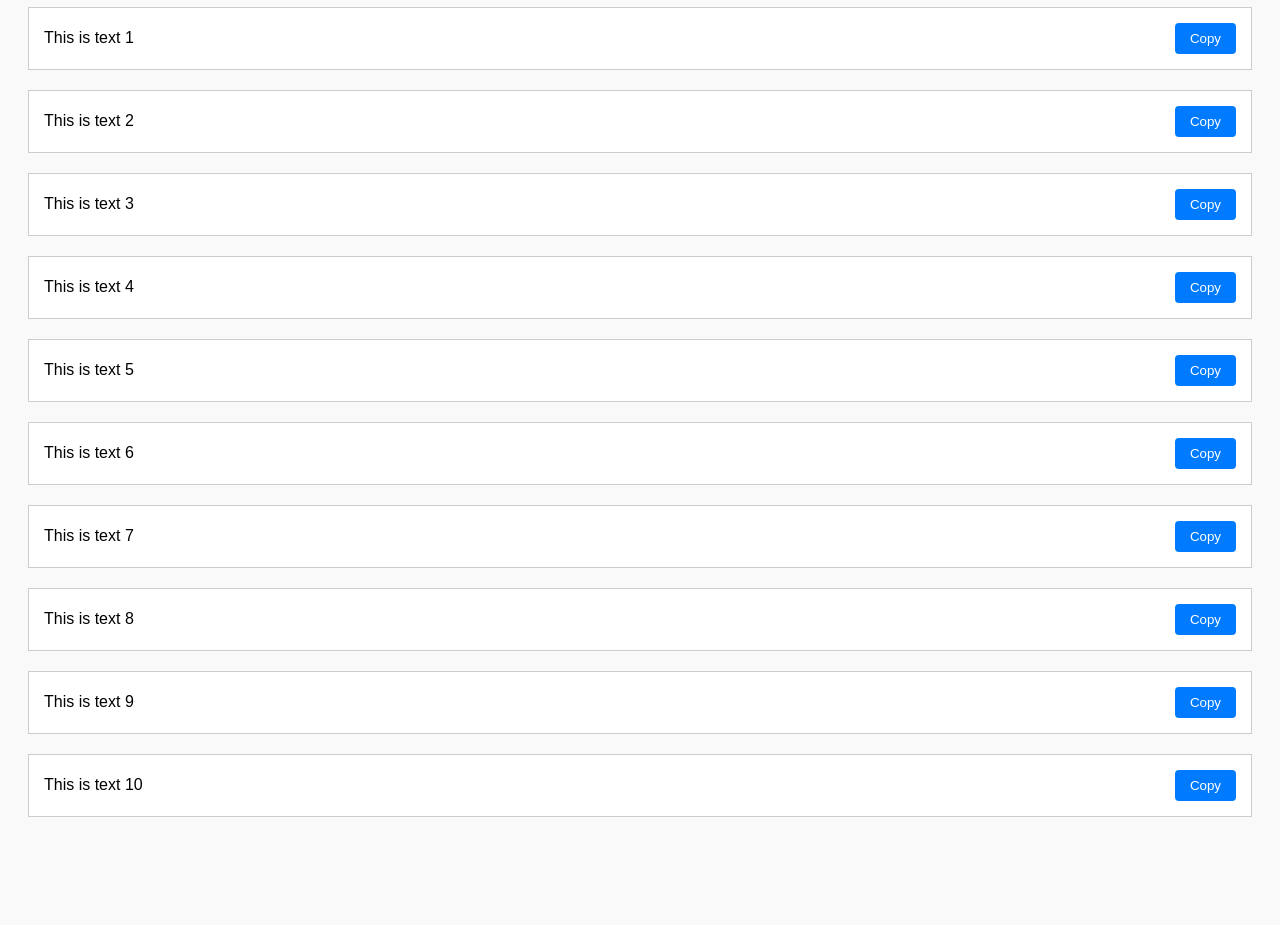
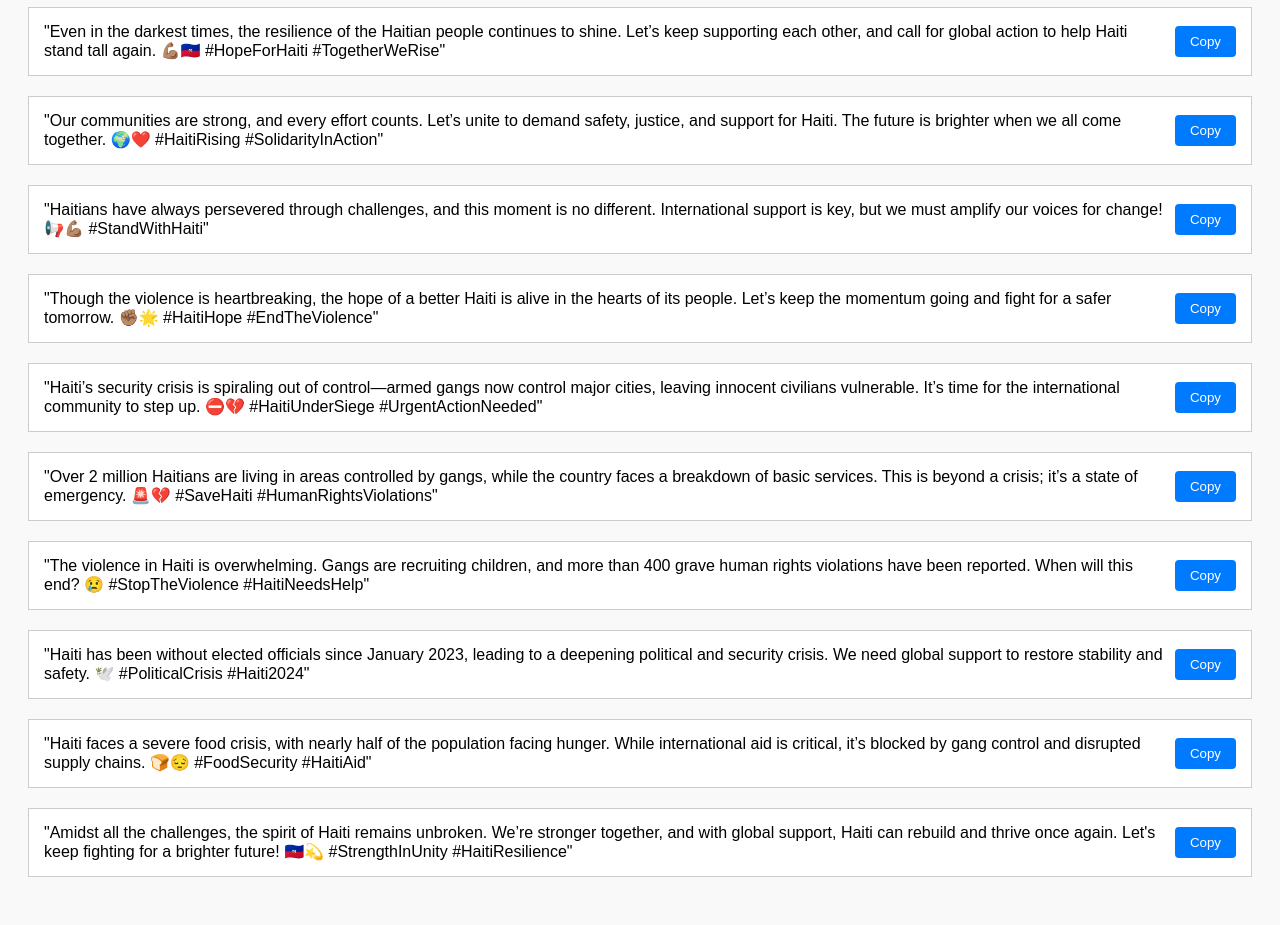
Before and after one commit to Erntissen/Haiti-comments-Amnesty, a plain HTML site: page index.html in a window 1280 px wide. Shown: the part 101-1026 px from the top of the page. Before the commit the page ends 966 px from the top, so only its background shows below. Drawn offline with Linux system fonts and the light colour scheme.

Commit message:
Update index.html

```diff
--- a/index.html
+++ b/index.html
@@ -36,55 +36,55 @@
     </style>
 </head>
 <body>
-    <h1>Text Copy Website</h1>
+    <h1>SHOW YOUR SUPPORT FOR HAITI!!!!!<3</h1>
 
     <div class="text-container">
-        <div class="text-content" id="text1">This is text 1</div>
+        <div class="text-content" id="text1">"Even in the darkest times, the resilience of the Haitian people continues to shine. Let’s keep supporting each other, and call for global action to help Haiti stand tall again. 💪🏽🇭🇹 #HopeForHaiti #TogetherWeRise"</div>
         <button class="copy-btn" id="copy1">Copy</button>
     </div>
 
     <div class="text-container">
-        <div class="text-content" id="text2">This is text 2</div>
+        <div class="text-content" id="text2">"Our communities are strong, and every effort counts. Let’s unite to demand safety, justice, and support for Haiti. The future is brighter when we all come together. 🌍❤️ #HaitiRising #SolidarityInAction"</div>
         <button class="copy-btn" id="copy2">Copy</button>
     </div>
 
     <div class="text-container">
-        <div class="text-content" id="text3">This is text 3</div>
+        <div class="text-content" id="text3">"Haitians have always persevered through challenges, and this moment is no different. International support is key, but we must amplify our voices for change! 📢💪🏽 #StandWithHaiti"</div>
         <button class="copy-btn" id="copy3">Copy</button>
     </div>
 
     <div class="text-container">
-        <div class="text-content" id="text4">This is text 4</div>
+        <div class="text-content" id="text4">"Though the violence is heartbreaking, the hope of a better Haiti is alive in the hearts of its people. Let’s keep the momentum going and fight for a safer tomorrow. ✊🏽🌟 #HaitiHope #EndTheViolence"</div>
         <button class="copy-btn" id="copy4">Copy</button>
     </div>
 
     <div class="text-container">
-        <div class="text-content" id="text5">This is text 5</div>
+        <div class="text-content" id="text5">"Haiti’s security crisis is spiraling out of control—armed gangs now control major cities, leaving innocent civilians vulnerable. It’s time for the international community to step up. ⛔💔 #HaitiUnderSiege #UrgentActionNeeded"</div>
         <button class="copy-btn" id="copy5">Copy</button>
     </div>
 
     <div class="text-container">
-        <div class="text-content" id="text6">This is text 6</div>
+        <div class="text-content" id="text6">"Over 2 million Haitians are living in areas controlled by gangs, while the country faces a breakdown of basic services. This is beyond a crisis; it’s a state of emergency. 🚨💔 #SaveHaiti #HumanRightsViolations"</div>
         <button class="copy-btn" id="copy6">Copy</button>
     </div>
 
     <div class="text-container">
-        <div class="text-content" id="text7">This is text 7</div>
+        <div class="text-content" id="text7">"The violence in Haiti is overwhelming. Gangs are recruiting children, and more than 400 grave human rights violations have been reported. When will this end? 😢 #StopTheViolence #HaitiNeedsHelp"</div>
         <button class="copy-btn" id="copy7">Copy</button>
     </div>
 
     <div class="text-container">
-        <div class="text-content" id="text8">This is text 8</div>
+        <div class="text-content" id="text8">"Haiti has been without elected officials since January 2023, leading to a deepening political and security crisis. We need global support to restore stability and safety. 🕊️ #PoliticalCrisis #Haiti2024"</div>
         <button class="copy-btn" id="copy8">Copy</button>
     </div>
 
     <div class="text-container">
-        <div class="text-content" id="text9">This is text 9</div>
+        <div class="text-content" id="text9">"Haiti faces a severe food crisis, with nearly half of the population facing hunger. While international aid is critical, it’s blocked by gang control and disrupted supply chains. 🍞😔 #FoodSecurity #HaitiAid"</div>
         <button class="copy-btn" id="copy9">Copy</button>
     </div>
 
     <div class="text-container">
-        <div class="text-content" id="text10">This is text 10</div>
+        <div class="text-content" id="text10">"Amidst all the challenges, the spirit of Haiti remains unbroken. We’re stronger together, and with global support, Haiti can rebuild and thrive once again. Let's keep fighting for a brighter future! 🇭🇹💫 #StrengthInUnity #HaitiResilience"</div>
         <button class="copy-btn" id="copy10">Copy</button>
     </div>
 
```
